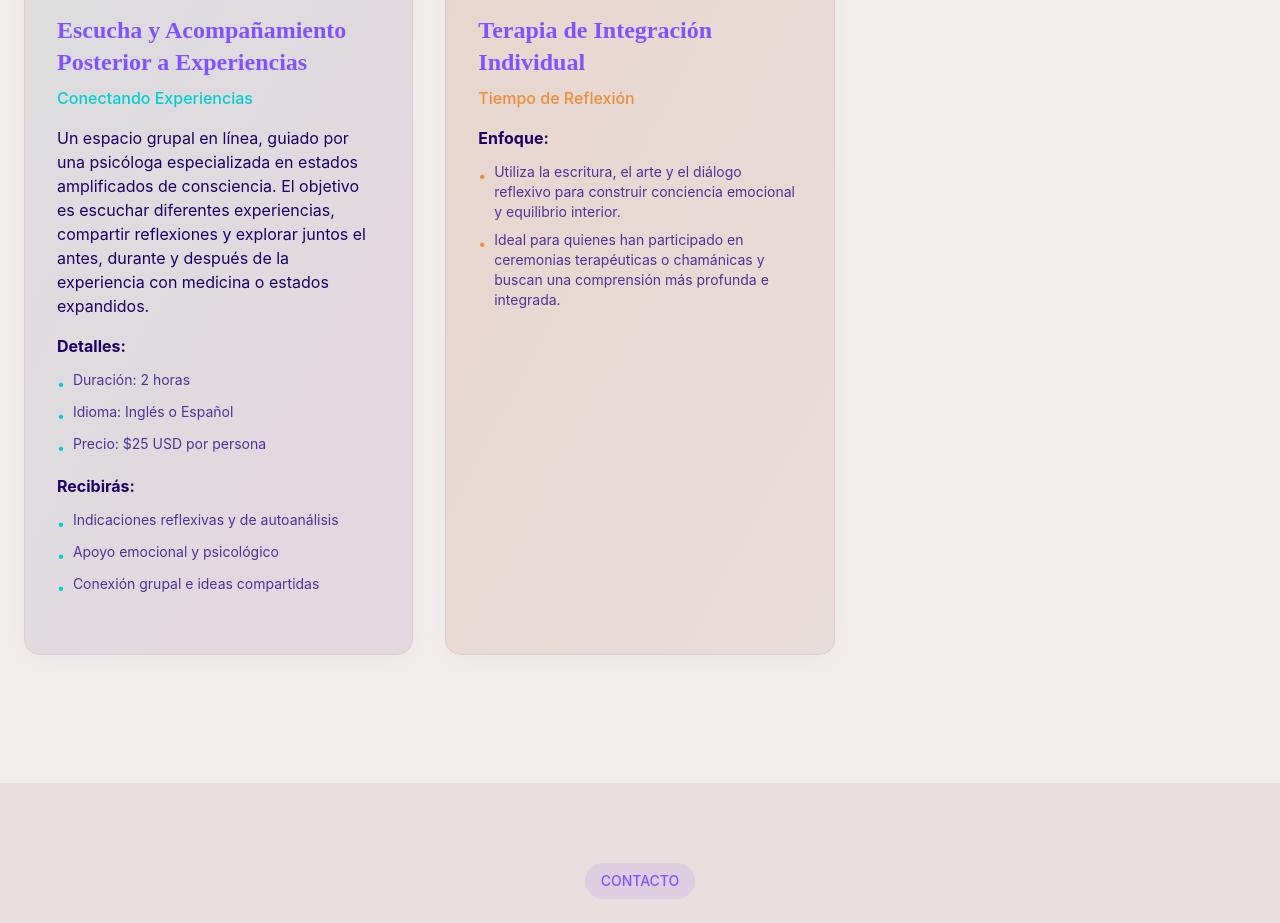
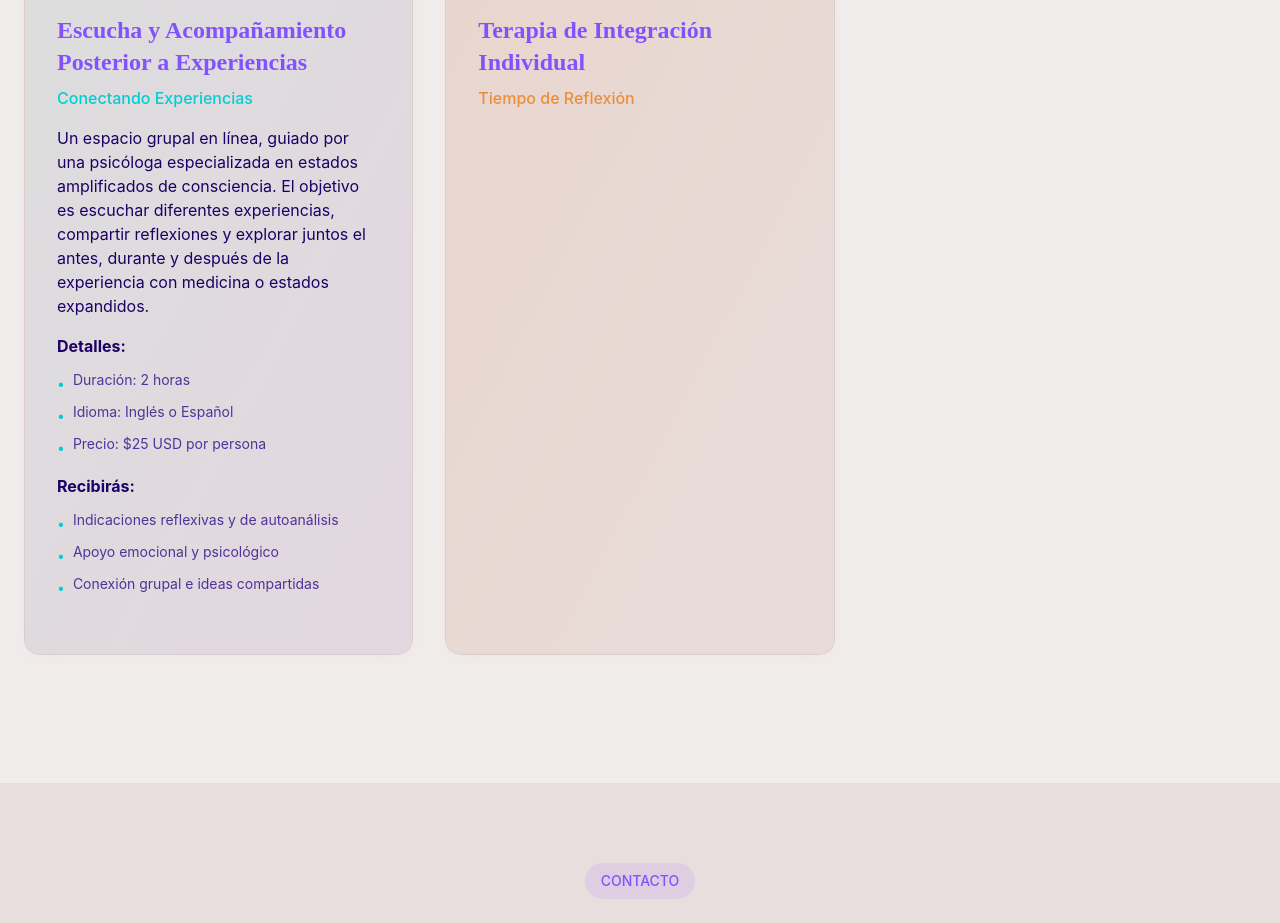
Before and after one commit to loveruleslife/paocha-mindbloom-site, a React (Vite) app: page / in a window 1280 px wide. Shown: the part 3900-4823 px from the top of the page. Built offline with nearby package versions, Linux system fonts and the light colour scheme; the HTML template or start-up script is replaced by a standard one.

Commit message:
Fix: Remove content from integration therapy

```diff
--- a/src/components/Services.tsx
+++ b/src/components/Services.tsx
@@ -19,7 +19,7 @@ const Services = () => {
         'service.preparation.tools.list': ['Meditaciones', 'Técnicas de respiración', 'Ejercicios reflexivos', 'Prácticas de anclaje'],
         'service.integration.gain.list': ['Indicaciones reflexivas y de autoanálisis', 'Apoyo emocional y psicológico', 'Conexión grupal e ideas compartidas'],
         'service.integration.details.list': ['Duración: 2 horas', 'Idioma: Inglés o Español', 'Precio: $25 USD por persona'],
-        'service.individual.approach.list': ['Utiliza la escritura, el arte y el diálogo reflexivo para construir conciencia emocional y equilibrio interior.', 'Ideal para quienes han participado en ceremonias terapéuticas o chamánicas y buscan una comprensión más profunda e integrada.']
+        'service.individual.approach.list': []
       },
       en: {
         'service.therapy.features': ['Self-awareness techniques', 'A deeper connection with yourself', 'Reflective and self-inquiry questions', 'Active listening and empathetic support', 'Writing and journaling exercises'],
@@ -33,7 +33,7 @@ const Services = () => {
         'service.preparation.tools.list': ['Meditations', 'Breathing techniques', 'Reflective Exercises', 'Grounding Practices'],
         'service.integration.gain.list': ['Reflective and self-analysis prompts', 'Emotional and psychological support', 'Group connection and shared insights'],
         'service.integration.details.list': ['Duration: 2 hours', 'Language: English or Spanish', 'Price: $25 USD per person'],
-        'service.individual.approach.list': ['Uses writing, art, and reflective dialogue to build emotional awareness and inner balance.', 'Ideal for those who have participated in therapeutic or shamanic ceremonies and seek a deeper, integrated understanding.']
+        'service.individual.approach.list': []
       }
     };
     return translations[language][key as keyof typeof translations[typeof language]] || [];
--- a/src/contexts/LanguageContext.tsx
+++ b/src/contexts/LanguageContext.tsx
@@ -110,8 +110,8 @@ const translations = {
 
     'service.individual.title': 'Terapia de Integración Individual',
     'service.individual.subtitle': 'Tiempo de Reflexión',
-    'service.individual.approach': 'Enfoque:',
-    'service.individual.approach.list': ['Utiliza la escritura, el arte y el diálogo reflexivo para construir consciencia emocional y equilibrio interior.', 'Ideal para quienes han participado en ceremonias terapéuticas o chamánicas y buscan una comprensión más profunda e integrada.'],
+    'service.individual.approach': '',
+    'service.individual.approach.list': [],
     'service.individual.description': '',
 
     // Contact
@@ -247,8 +247,8 @@ const translations = {
 
     'service.individual.title': 'Individual Integration Therapy',
     'service.individual.subtitle': 'Reflection Time',
-    'service.individual.approach': 'Approach:',
-    'service.individual.approach.list': ['Uses writing, art, and reflective dialogue to build emotional awareness and inner balance.', 'Ideal for those who have participated in therapeutic or shamanic ceremonies and seek a deeper, integrated understanding.'],
+    'service.individual.approach': '',
+    'service.individual.approach.list': [],
     'service.individual.description': '',
 
     // Contact
```
